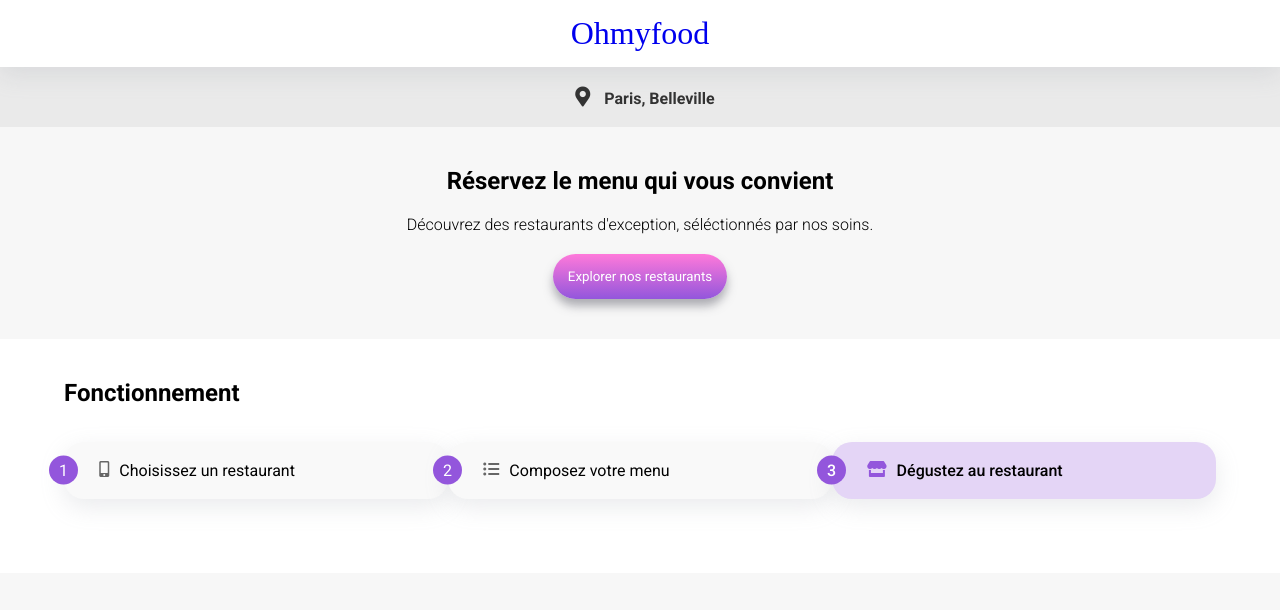
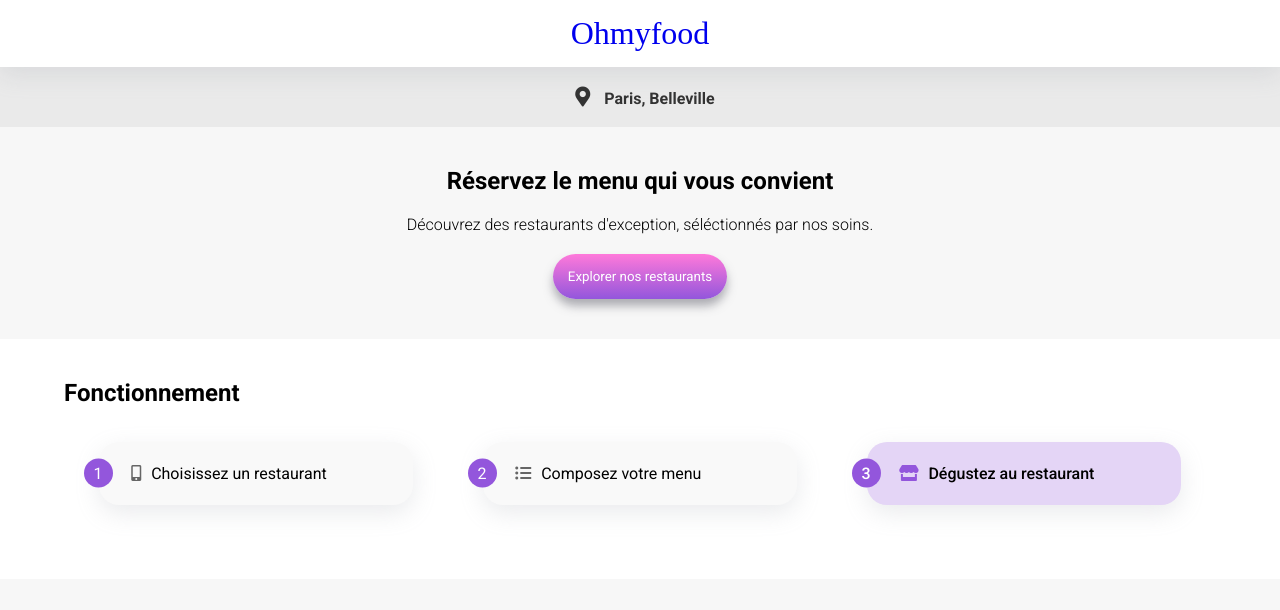
Before and after one commit to axelfayet97/AxelFayet_3_03082021, a website: page index.html in a window 1280 px wide. Shown: the top 610 px of the page. Drawn offline with nearby package versions, Linux system fonts and the light colour scheme; files that its build step writes are made by us from their sources; a web font is replaced by a local one.

Commit message:
deleted &, added box layout

```diff
--- a/sass/directory/components/_fonctionnement.scss
+++ b/sass/directory/components/_fonctionnement.scss
@@ -1,7 +1,9 @@
 .functioning-list {
   display: flex;
+  align-items: center;
   @include tablet-only {
     flex-direction: column;
+    align-items: flex-start;
   }
   &__number {
     margin-left: 10px;
@@ -9,19 +11,18 @@
       flex-direction: row;
     }
   }
-  & a {
+  a {
     position: relative;
     width: 100%;
-    margin: 3% 0;
+    margin: 3%;
     padding: 0;
     color: map-get($colors, black);
   }
 
   &__content {
+    @include box-layout;
     background-color: lighten(map-get($colors, gray), 6%);
-    border-radius: 20px;
-    box-shadow: rgba(149, 157, 165, 0.2) 0px 8px 24px;
-    padding: 5% 4%;
+
     &:before {
       color: map-get($colors, white);
       padding: 5px 10px;
@@ -30,7 +31,7 @@
       top: 50%;
       transform: translateY(-50%);
     }
-    & i {
+    i {
       margin: 0 10px;
       color: lighten(map-get($colors, black), 40%);
     }
```
